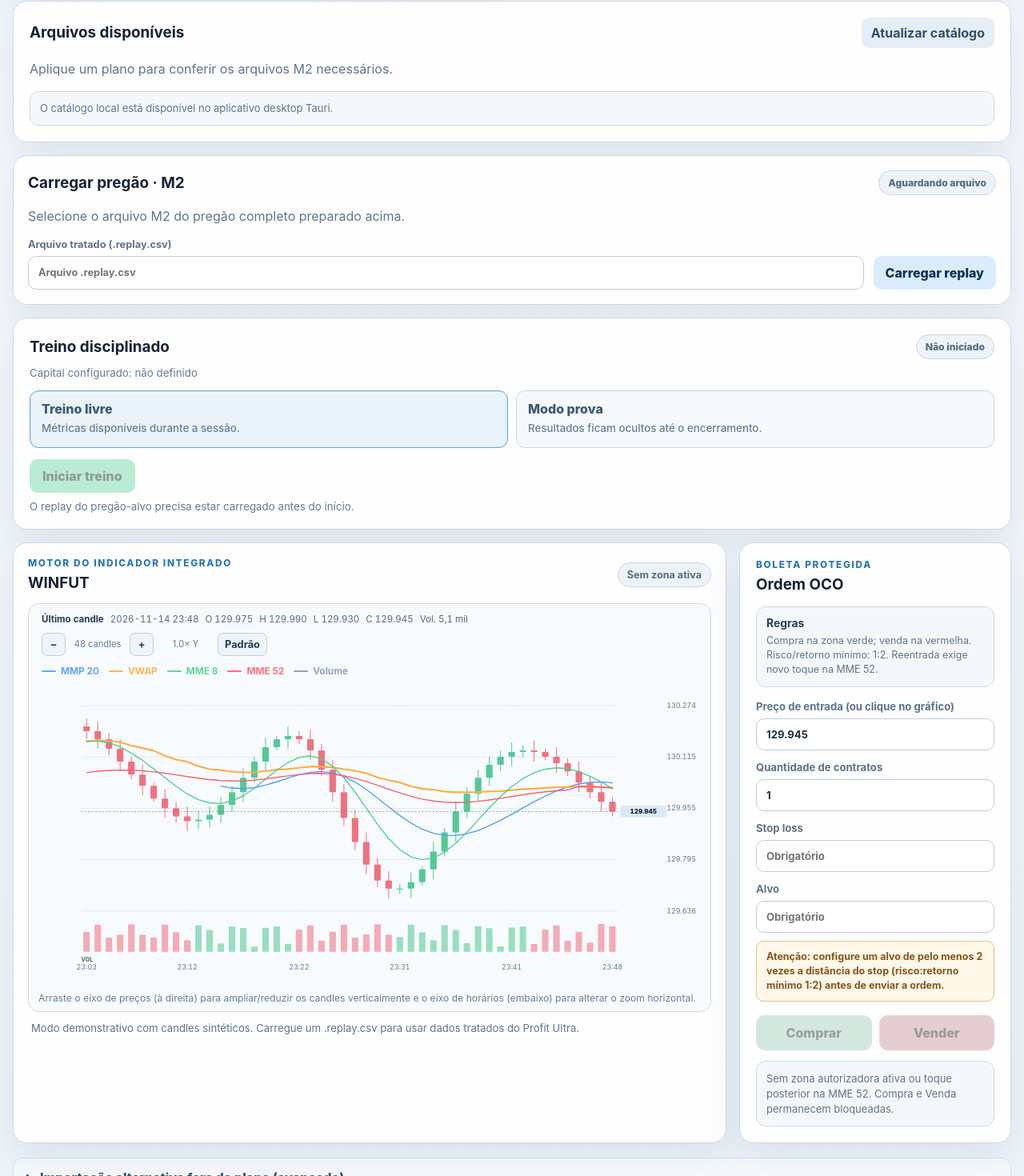
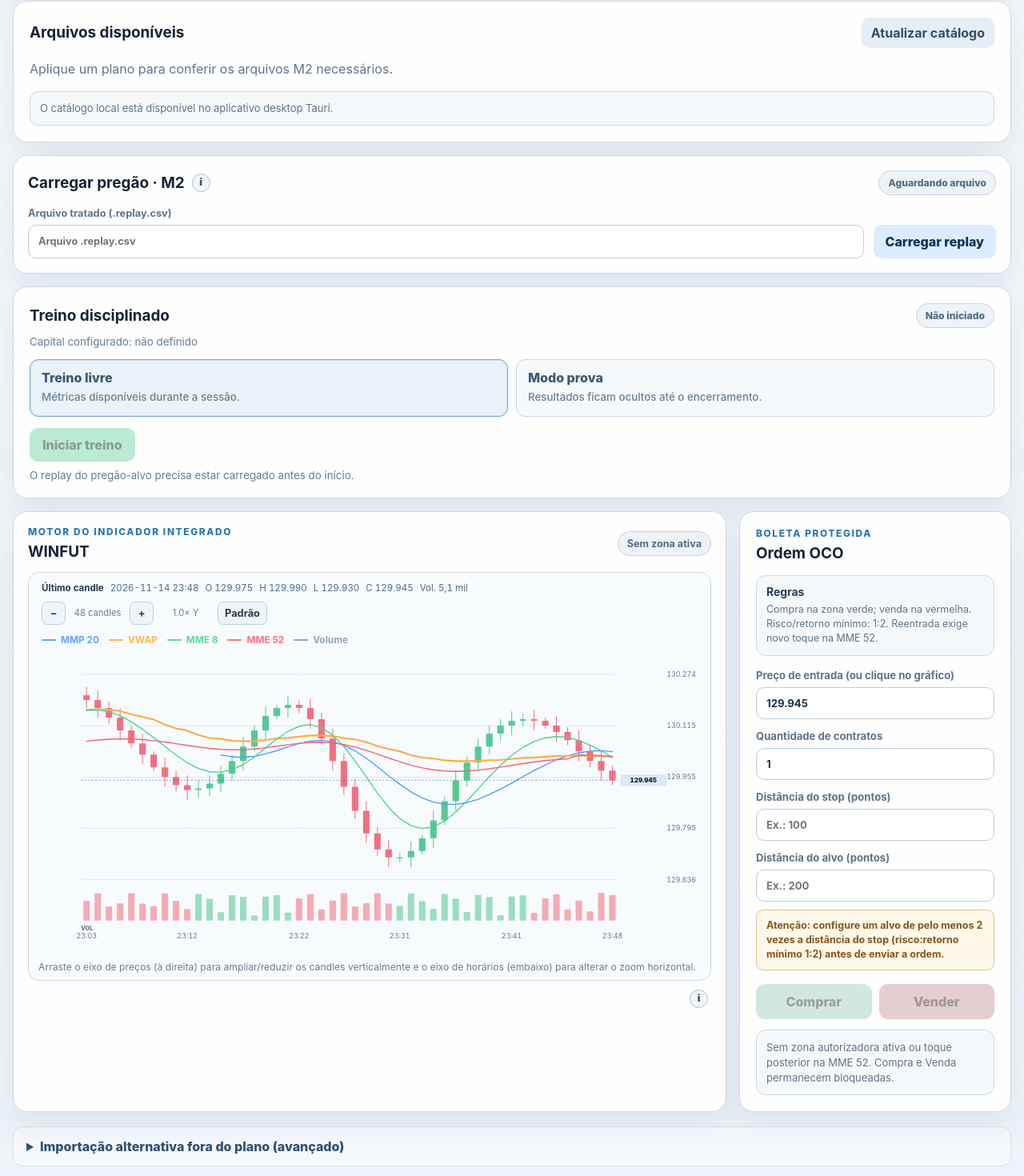
Before and after one commit to pablopcdossantos2-sys/simulador-de-trade, a React (Vite) app: page / in a window 1280 px wide. Shown: the part 677-2147 px from the top of the page at 80% size. Built offline with nearby package versions, Linux system fonts and the light colour scheme.

Commit message:
Start maximized, improve OCO point inputs and contextual help

```diff
--- a/src-tauri/tauri.conf.json
+++ b/src-tauri/tauri.conf.json
@@ -17,7 +17,8 @@
         "height": 920,
         "minWidth": 1024,
         "minHeight": 700,
-        "resizable": true
+        "resizable": true,
+        "maximized": true
       }
     ],
     "security": {
--- a/src/App.tsx
+++ b/src/App.tsx
@@ -15,6 +15,7 @@ import { StudentProgressPanel } from "./components/StudentProgressPanel";
 import { TraderEvolutionPanel } from "./components/TraderEvolutionPanel";
 import { ExecutionSettingsPanel } from "./components/ExecutionSettingsPanel";
 import { BackupPanel } from "./components/BackupPanel";
+import { InfoTip } from "./components/InfoTip";
 import {
   ThemeToggle,
   type ThemeMode,
@@ -114,6 +115,13 @@ type StopTrainingIncident = {
   position: Position;
 };
 
+function ocoLevelsFromDistances(asset: Asset, side: Side, entry: number, stopPoints: number, targetPoints: number) {
+  return {
+    stopLoss: roundPriceToTick(asset, side === "BUY" ? entry - stopPoints : entry + stopPoints),
+    target: roundPriceToTick(asset, side === "BUY" ? entry + targetPoints : entry - targetPoints),
+  };
+}
+
 export default function App() {
   const [activeArea, setActiveArea] = useState<"SIMULADOR" | "TREINO_STOPS" | "CONFIGURACOES" | "RESULTADOS" | "EVOLUCAO">("SIMULADOR");
   const [asset, setAsset] = useState<Asset>("WINFUT");
@@ -123,8 +131,8 @@ export default function App() {
     useState<ReplayTrade | null>(null);
   const [position, setPosition] = useState<Position | null>(null);
   const [trades, setTrades] = useState<Trade[]>([]);
-  const [stopLoss, setStopLoss] = useState("");
-  const [target, setTarget] = useState("");
+  const [stopDistance, setStopDistance] = useState("");
+  const [targetDistance, setTargetDistance] = useState("");
   const [draftEntryPrice, setDraftEntryPrice] = useState<number | null>(null);
   const [draftSide, setDraftSide] = useState<Side | null>(null);
   const [lastClosedTradeMarker, setLastClosedTradeMarker] = useState<{ trade: Trade; candleIndex: number } | null>(null);
@@ -327,11 +335,15 @@ export default function App() {
   );
   const draftOrder = useMemo(() => {
     if (position || draftEntryPrice === null || !draftSide) return null;
-    const parsedStop = Number(stopLoss);
-    const parsedTarget = Number(target);
-    if (!Number.isFinite(parsedStop) || !Number.isFinite(parsedTarget) || parsedStop <= 0 || parsedTarget <= 0) return null;
-    return { side: draftSide, entry: draftEntryPrice, stopLoss: parsedStop, target: parsedTarget };
-  }, [position, draftEntryPrice, draftSide, stopLoss, target]);
+    const stopPoints = Number(stopDistance);
+    const targetPoints = Number(targetDistance);
+    if (!Number.isFinite(stopPoints) || !Number.isFinite(targetPoints) || stopPoints <= 0 || targetPoints <= 0) return null;
+    return {
+      side: draftSide,
+      entry: draftEntryPrice,
+      ...ocoLevelsFromDistances(asset, draftSide, draftEntryPrice, stopPoints, targetPoints),
+    };
+  }, [position, draftEntryPrice, draftSide, stopDistance, targetDistance, asset]);
 
   function appendTrainingEvent(event: TrainingEvent) {
     setTrainingEvents((current) => [...current, event]);
@@ -472,14 +484,12 @@ export default function App() {
     lastSuggestedSignalIdRef.current = signal.id;
 
     const distance = suggestedOcoDistance(asset);
-    const entry = lastPrice;
-
     if (signal.side === "BUY") {
-      setStopLoss(String(entry - distance.stop));
-      setTarget(String(entry + distance.target));
+      setStopDistance(String(distance.stop));
+      setTargetDistance(String(distance.target));
     } else {
-      setStopLoss(String(entry + distance.stop));
-      setTarget(String(entry - distance.target));
+      setStopDistance(String(distance.stop));
+      setTargetDistance(String(distance.target));
     }
 
     setFeedback(
@@ -578,8 +588,8 @@ export default function App() {
     setAsset(next);
     setCandles(createDemoCandles(next));
     setPosition(null);
-    setStopLoss("");
-    setTarget("");
+    setStopDistance("");
+    setTargetDistance("");
     setContracts("1");
     setFeedback(
       `Ativo alterado para ${next}. Aguarde a formação de uma zona válida antes de operar.`,
@@ -641,8 +651,8 @@ export default function App() {
       setLastClosedTradeMarker(null);
       setDraftEntryPrice(null);
       setDraftSide(null);
-      setStopLoss("");
-      setTarget("");
+      setStopDistance("");
+      setTargetDistance("");
       setContracts("1");
       setTrainingSession(null);
       setTrainingEvents([]);
@@ -673,8 +683,8 @@ export default function App() {
     setCurrentReplayTrade(null);
     positionRef.current = null;
     setPosition(null);
-    setStopLoss("");
-    setTarget("");
+    setStopDistance("");
+    setTargetDistance("");
     setContracts("1");
     setFeedback("Replay reiniciado no começo da sessão.");
   }
@@ -719,8 +729,8 @@ export default function App() {
     setCurrentReplayTrade(null);
     positionRef.current = null;
     setPosition(null);
-    setStopLoss("");
-    setTarget("");
+    setStopDistance("");
+    setTargetDistance("");
     setContracts("1");
     activeSignalRef.current = null;
     usedSignalIdsRef.current = new Set();
@@ -902,7 +912,7 @@ export default function App() {
     }
   }
 
-  function normalizeOrderPrice(
+  function normalizeDistance(
     raw: string,
     setter: (value: string) => void,
     label: string,
@@ -917,7 +927,7 @@ export default function App() {
 
     if (Math.abs(rounded - parsed) > 1e-9) {
       setFeedback(
-        `${label} ajustado de ${money.format(parsed)} para ${money.format(rounded)} para respeitar o tick de ${tickSizeFor(asset)} do ${asset}.`,
+        `${label} ajustada de ${parsed.toLocaleString("pt-BR")} para ${rounded.toLocaleString("pt-BR")} pontos para respeitar o tick de ${tickSizeFor(asset)} do ${asset}.`,
       );
     }
   }
@@ -975,7 +985,7 @@ export default function App() {
           execution: executionSettings,
           candleIndex: lastCandle.index,
           replaySequence: dataMode === "replay" ? currentReplayTrade?.sequence : undefined,
-          oco: { stopLoss: Number(stopLoss), target: Number(target) },
+          oco: ocoLevelsFromDistances(asset, side, orderEntry, Number(stopDistance), Number(targetDistance)),
           signal: entrySignal,
           entryContext,
           signalAlreadyUsed: entrySignal ? signalAlreadyUsed : false,
@@ -1043,11 +1053,11 @@ export default function App() {
     setDraftSide(authorizedSideForChart);
     setDraftEntryPrice(entry);
     if (authorizedSideForChart === "BUY") {
-      setStopLoss(String(roundPriceToTick(asset, entry - distance.stop)));
-      setTarget(String(roundPriceToTick(asset, entry + distance.target)));
+      setStopDistance(String(distance.stop));
+      setTargetDistance(String(distance.target));
     } else {
-      setStopLoss(String(roundPriceToTick(asset, entry + distance.stop)));
-      setTarget(String(roundPriceToTick(asset, entry - distance.target)));
+      setStopDistance(String(distance.stop));
+      setTargetDistance(String(distance.target));
     }
     setFeedback(`Entrada ${sideLabel(authorizedSideForChart)} posicionada em ${money.format(entry)}. Arraste as linhas de Stop e Alvo no gráfico; o mínimo 1:2 será validado antes de aceitar a ordem.`);
   }
@@ -1141,13 +1151,12 @@ export default function App() {
         return;
       }
       if (mode === "draft" && draftEntryPrice !== null && draftSide) {
-        const currentStop = Number(stopLoss);
-        const currentTarget = Number(target);
-        const nextStop = kind === "stop" ? rounded : currentStop;
-        const nextTarget = kind === "target" ? rounded : currentTarget;
+        const current = ocoLevelsFromDistances(asset, draftSide, draftEntryPrice, Number(stopDistance), Number(targetDistance));
+        const nextStop = kind === "stop" ? rounded : current.stopLoss;
+        const nextTarget = kind === "target" ? rounded : current.target;
         validateOcoOrder(asset, draftSide, draftEntryPrice, nextStop, nextTarget);
-        setStopLoss(String(nextStop));
-        setTarget(String(nextTarget));
+        setStopDistance(String(Math.abs(draftEntryPrice - nextStop)));
+        setTargetDistance(String(Math.abs(nextTarget - draftEntryPrice)));
         setFeedback(`${kind === "stop" ? "Stop" : "Alvo"} do rascunho ajustado. A relação risco/retorno continua em pelo menos 1:2.`);
       }
     } catch (error) {
@@ -1399,11 +1408,13 @@ export default function App() {
             </div>
           )}
 
-          <p className="chart-note">
-            {dataMode === "replay"
-              ? `Cada negócio revelado atualiza o candle M${replayTimeframeMinutes} aberto, o volume, o indicador e as regras de execução. Candles futuros permanecem ocultos.`
-              : "Modo demonstrativo com candles sintéticos. Carregue um .replay.csv para usar dados tratados do Profit Ultra."}
-          </p>
+          <div className="chart-note">
+            <InfoTip label="Sobre os dados do gráfico">
+              {dataMode === "replay"
+                ? `Cada negócio revelado atualiza o candle M${replayTimeframeMinutes} aberto, o volume, o indicador e as regras de execução. Candles futuros permanecem ocultos.`
+                : "O modo demonstrativo utiliza candles sintéticos. Para reproduzir dados do Profit Ultra, prepare o arquivo pelo fluxo de dados do pregão."}
+            </InfoTip>
+          </div>
         </div>
 
         <aside className="order-panel card">
@@ -1433,41 +1444,35 @@ export default function App() {
           </label>
 
           <label>
-            Stop loss
+            Distância do stop (pontos)
             <input
               type="number"
+              min={tickSizeFor(asset)}
               step={tickSizeFor(asset)}
-              value={stopLoss}
-              onChange={(event) => setStopLoss(event.target.value)}
-              onBlur={() =>
-                normalizeOrderPrice(stopLoss, setStopLoss, "Stop loss")
-              }
+              value={stopDistance}
+              onChange={(event) => setStopDistance(event.target.value)}
+              onBlur={() => normalizeDistance(stopDistance, setStopDistance, "Distância do stop")}
               disabled={Boolean(position) || !lastCandle}
-              placeholder="Obrigatório"
+              placeholder="Ex.: 100"
             />
           </label>
 
           <label>
-            Alvo
+            Distância do alvo (pontos)
             <input
               type="number"
+              min={tickSizeFor(asset)}
               step={tickSizeFor(asset)}
-              value={target}
-              onChange={(event) => setTarget(event.target.value)}
-              onBlur={() =>
-                normalizeOrderPrice(target, setTarget, "Alvo")
-              }
+              value={targetDistance}
+              onChange={(event) => setTargetDistance(event.target.value)}
+              onBlur={() => normalizeDistance(targetDistance, setTargetDistance, "Distância do alvo")}
               disabled={Boolean(position) || !lastCandle}
-              placeholder="Obrigatório"
+              placeholder="Ex.: 200"
             />
           </label>
           {!position && (() => {
-            const side = draftSide ?? authorizedSideForChart;
-            const entry = draftEntryPrice ?? lastPrice;
-            const stop = Number(stopLoss);
-            const targetPrice = Number(target);
-            const risk = side === "BUY" ? entry - stop : side === "SELL" ? stop - entry : 0;
-            const reward = side === "BUY" ? targetPrice - entry : side === "SELL" ? entry - targetPrice : 0;
+            const risk = Number(stopDistance);
+            const reward = Number(targetDistance);
             const valid = Number.isFinite(risk) && Number.isFinite(reward) && risk > 0 && reward + 1e-9 >= risk * 2;
             return (
               <div className={valid ? "risk-reward-status valid" : "risk-reward-status warning"} role="status">
@@ -1540,10 +1545,11 @@ export default function App() {
 
       <details className="advanced-tools">
         <summary>Importação alternativa fora do plano (avançado)</summary>
-        <p className="data-description">
-          Use esta ferramenta apenas se precisar tratar um arquivo fora do fluxo guiado acima.
-          Para a simulação planejada, prefira “Tratar dados necessários”.
-        </p>
+        <div className="advanced-tools-help">
+          <InfoTip label="Quando usar a importação avançada">
+            Utilize esta ferramenta para preparar um arquivo avulso, testar um CSV ou adicionar ao catálogo um replay que não pertence ao plano ativo. Para os pregões planejados, use a importação guiada.
+          </InfoTip>
+        </div>
         <DataPreparationPanel
           plannedStart={simulationPlan?.targetStartTime}
           plannedEnd={simulationPlan?.targetEndTime}
--- /dev/null
+++ b/src/components/InfoTip.tsx
@@ -0,0 +1,20 @@
+import type { ReactNode } from "react";
+
+interface InfoTipProps {
+  label: string;
+  children: ReactNode;
+}
+
+export function InfoTip({ label, children }: InfoTipProps) {
+  return (
+    <details className="info-tip">
+      <summary aria-label={label} title={label}>
+        <span aria-hidden="true">i</span>
+      </summary>
+      <div className="info-tip-content">
+        <strong>{label}</strong>
+        <div>{children}</div>
+      </div>
+    </details>
+  );
+}
--- a/src/components/ReplayLoadPanel.tsx
+++ b/src/components/ReplayLoadPanel.tsx
@@ -1,4 +1,5 @@
 import type { ReplaySessionInfo } from "../services/replayData";
+import { InfoTip } from "./InfoTip";
 
 interface Props {
   path: string;
@@ -26,17 +27,15 @@ export function ReplayLoadPanel({
   return (
     <section className="replay-controls card replay-load-panel">
       <div className="section-heading replay-heading">
-        <div>
+        <div className="replay-load-title">
           <h2>Carregar pregão · M{timeframeMinutes}</h2>
+          <InfoTip label="Sobre o replay">Selecione o arquivo M2 completo gerado pelo fluxo de preparação de dados. O arquivo tratado é salvo na mesma pasta do CSV de origem.</InfoTip>
         </div>
         <span className={`replay-status ${finished ? "finished" : session ? "ready" : ""}`}>
           {finished ? "Sessão concluída" : session ? "Arquivo carregado" : "Aguardando arquivo"}
         </span>
       </div>
 
-      <p className="data-description">
-        Selecione o arquivo M2 do pregão completo preparado acima.
-      </p>
 
       <div className="replay-load-row">
         <label>
--- a/src/styles.css
+++ b/src/styles.css
@@ -3784,3 +3784,35 @@ td {
   background: #fff7e8;
   color: #85551d;
 }
+
+
+/* Ajuda contextual: explicações secundárias ficam disponíveis sem ocupar a tela. */
+.info-tip { position: relative; display: inline-flex; flex: 0 0 auto; vertical-align: middle; }
+.info-tip > summary {
+  display: grid; place-items: center; width: 23px; height: 23px; padding: 0;
+  border: 1px solid #58718c; border-radius: 50%; background: #14263a;
+  color: #c6d8e9; cursor: pointer; list-style: none; font-size: .78rem;
+  font-weight: 900; line-height: 1;
+}
+.info-tip > summary::-webkit-details-marker { display: none; }
+.info-tip > summary:hover, .info-tip[open] > summary { border-color: #8db8df; background: #203b58; color: #fff; }
+.info-tip-content {
+  position: absolute; z-index: 30; top: calc(100% + 8px); right: 0;
+  width: min(340px, calc(100vw - 40px)); padding: 12px 14px;
+  border: 1px solid #405a75; border-radius: 10px; background: #101e2e;
+  color: #c4d3e2; box-shadow: 0 12px 30px #0008; font-size: .78rem; line-height: 1.5;
+}
+.info-tip-content strong { display: block; margin-bottom: 5px; color: #eef5fc; }
+.plan-data-help, .data-preparation-help, .data-footnote, .advanced-tools-help {
+  display: flex; justify-content: flex-end; margin: 0 0 8px;
+}
+.data-footnote { margin: 10px 0 0; }
+.replay-load-title { display: flex; align-items: center; gap: 9px; }
+.chart-note { display: flex; justify-content: flex-end; min-height: 26px; }
+:root[data-theme="light"] .info-tip > summary { border-color: #a9bed0; background: #f1f6fa; color: #31516e; }
+:root[data-theme="light"] .info-tip > summary:hover,
+:root[data-theme="light"] .info-tip[open] > summary { border-color: #7398b8; background: #e2edf6; }
+:root[data-theme="light"] .info-tip-content {
+  border-color: #c3d2df; background: #fff; color: #405b73; box-shadow: 0 12px 30px #1b35501f;
+}
+:root[data-theme="light"] .info-tip-content strong { color: #203d58; }
```
Also changed, not shown: src/components/DataPreparationPanel.tsx (+28 -15 lines), src/components/PlanDataPreparationPanel.tsx (+23 -4 lines).
